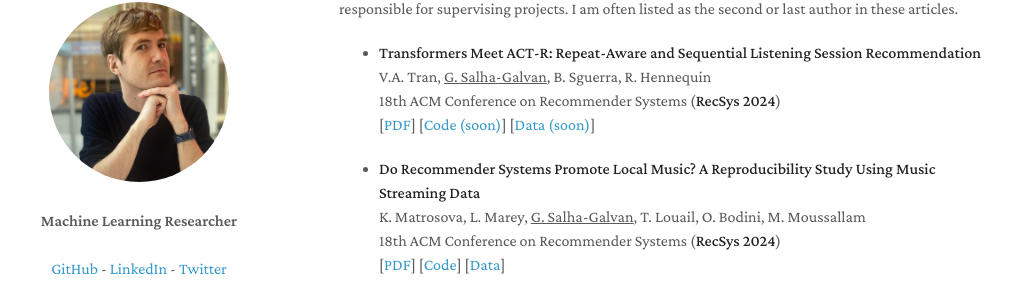
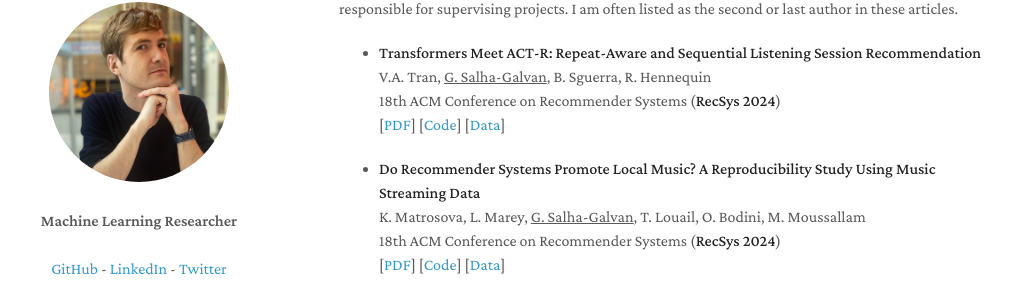
Before and after one commit to GuillaumeSalhaGalvan/GuillaumeSalhaGalvan.github.io, a Jekyll site: the page built from index.md, in a window 1280 px wide and 900 px high, scrolled down 959 px. Shown: the part 144-444 px from the top of the window, without its empty margins (131-1147 px from the left). Built offline with Jekyll 4.4.1, drawn with Linux system fonts in a browser that asks for light colours; our own code applies the rules of GitHub Pages for plain Markdown files; a script that is not in the unit is left out.

Commit message:
Update index.md

```diff
--- a/index.md
+++ b/index.md
@@ -41,7 +41,7 @@ See me also on **<a href="https://scholar.google.fr/citations?hl=fr&authuser=1&u
 - **Transformers Meet ACT-R: Repeat-Aware and Sequential Listening Session Recommendation** <br>
 V.A. Tran, <ins>G. Salha-Galvan</ins>, B. Sguerra, R. Hennequin <br>
 18th ACM Conference on Recommender Systems (**RecSys 2024**)  <br>
-[<a href="https://arxiv.org/pdf/2408.16578.pdf" target="_blank">PDF</a>] [<a href="https://github.com/deezer/recsys24-pisa" target="_blank">Code (soon)</a>] [<a href="https://github.com/deezer/recsys24-pisa" target="_blank">Data (soon)</a>]
+[<a href="https://arxiv.org/pdf/2408.16578.pdf" target="_blank">PDF</a>] [<a href="https://github.com/deezer/recsys24-pisa" target="_blank">Code</a>] [<a href="https://zenodo.org/records/13890194" target="_blank">Data</a>]
 
 - **Do Recommender Systems Promote Local Music? A Reproducibility Study Using Music Streaming Data** <br>
 K. Matrosova, L. Marey, <ins>G. Salha-Galvan</ins>, T. Louail, O. Bodini, M. Moussallam <br>
```
